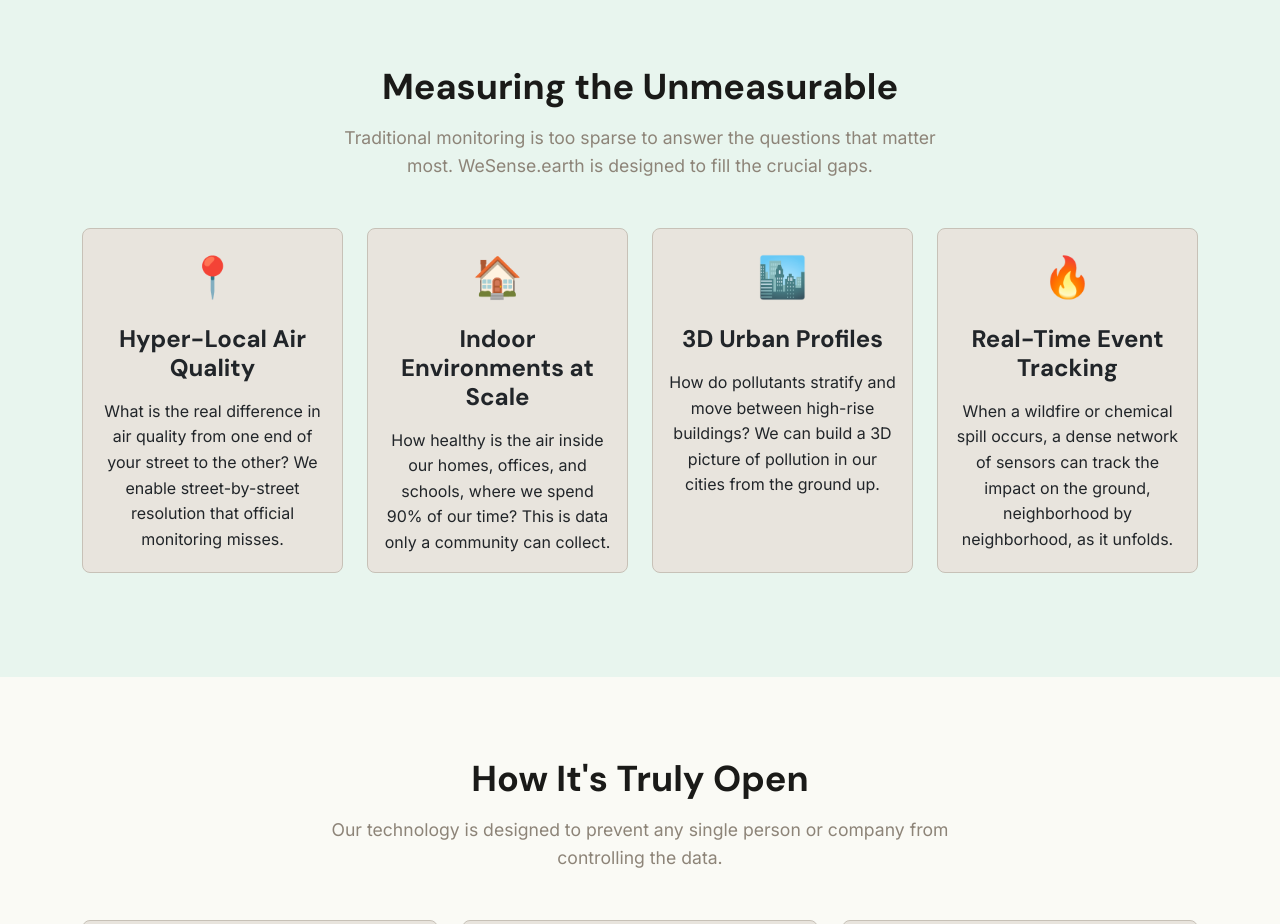
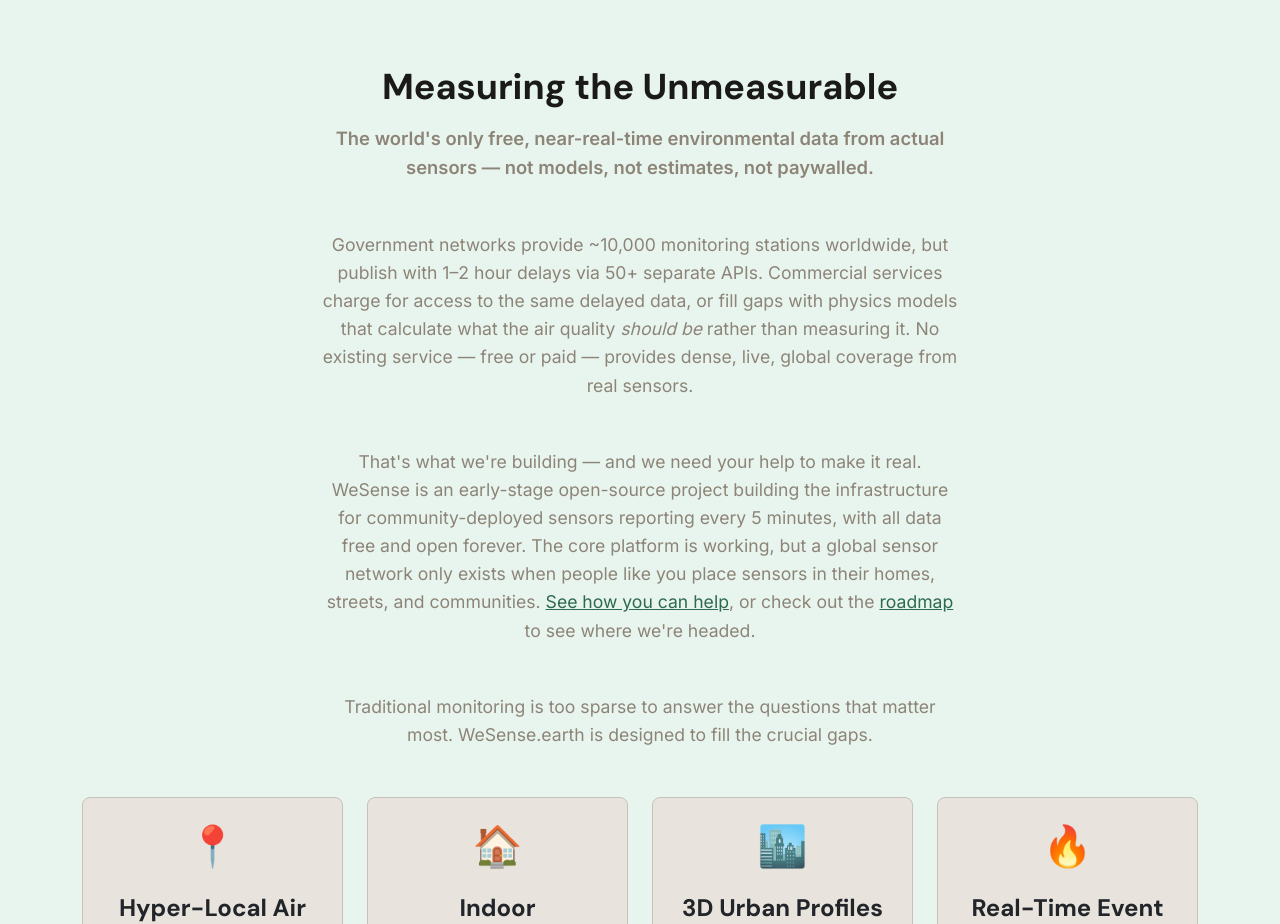
Before and after one commit to wesense-earth/wesense-website, a React (Vite) app: page / in a window 1280 px wide. Shown: the part 1520-2444 px from the top of the page. Built offline with nearby package versions, Linux system fonts and the light colour scheme.

Commit message:
Update the why section

```diff
--- a/src/components/Why.jsx
+++ b/src/components/Why.jsx
@@ -29,6 +29,15 @@
     <section id="why" style={{ backgroundColor: 'var(--bg-secondary)' }}>
       <Container>
         <h2 className="section-title">Measuring the Unmeasurable</h2>
+        <p className="section-subtitle" style={{ fontWeight: 'bold', fontSize: '1.15rem' }}>
+          The world's only free, near-real-time environmental data from actual sensors — not models, not estimates, not paywalled.
+        </p>
+        <p className="section-subtitle">
+          Government networks provide ~10,000 monitoring stations worldwide, but publish with 1–2 hour delays via 50+ separate APIs. Commercial services charge for access to the same delayed data, or fill gaps with physics models that calculate what the air quality <em>should be</em> rather than measuring it. No existing service — free or paid — provides dense, live, global coverage from real sensors.
+        </p>
+        <p className="section-subtitle">
+          That's what we're building — and we need your help to make it real. WeSense is an early-stage open-source project building the infrastructure for community-deployed sensors reporting every 5 minutes, with all data free and open forever. The core platform is working, but a global sensor network only exists when people like you place sensors in their homes, streets, and communities. <a href="#contribute">See how you can help</a>, or check out the <a href="#roadmap">roadmap</a> to see where we're headed.
+        </p>
         <p className="section-subtitle">
           Traditional monitoring is too sparse to answer the questions that matter most. WeSense.earth is designed to fill the crucial gaps.
         </p>
```
